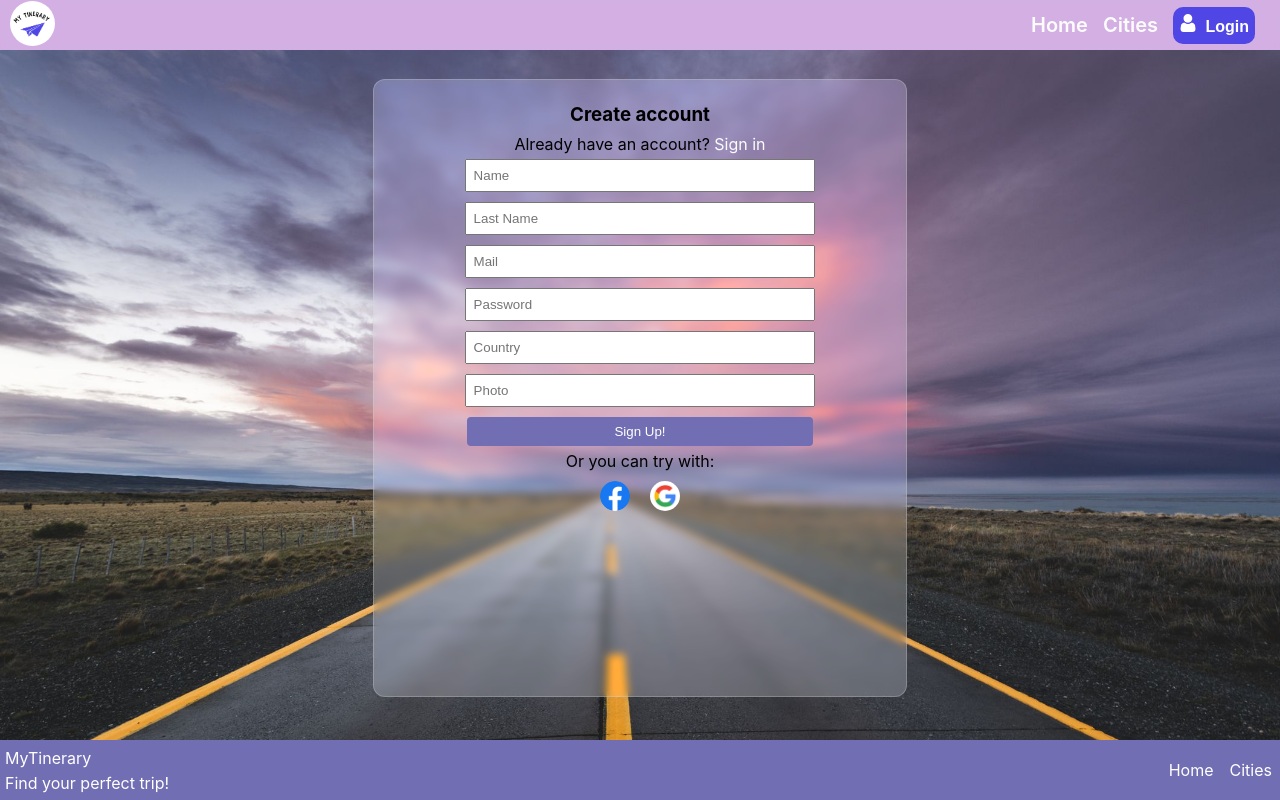
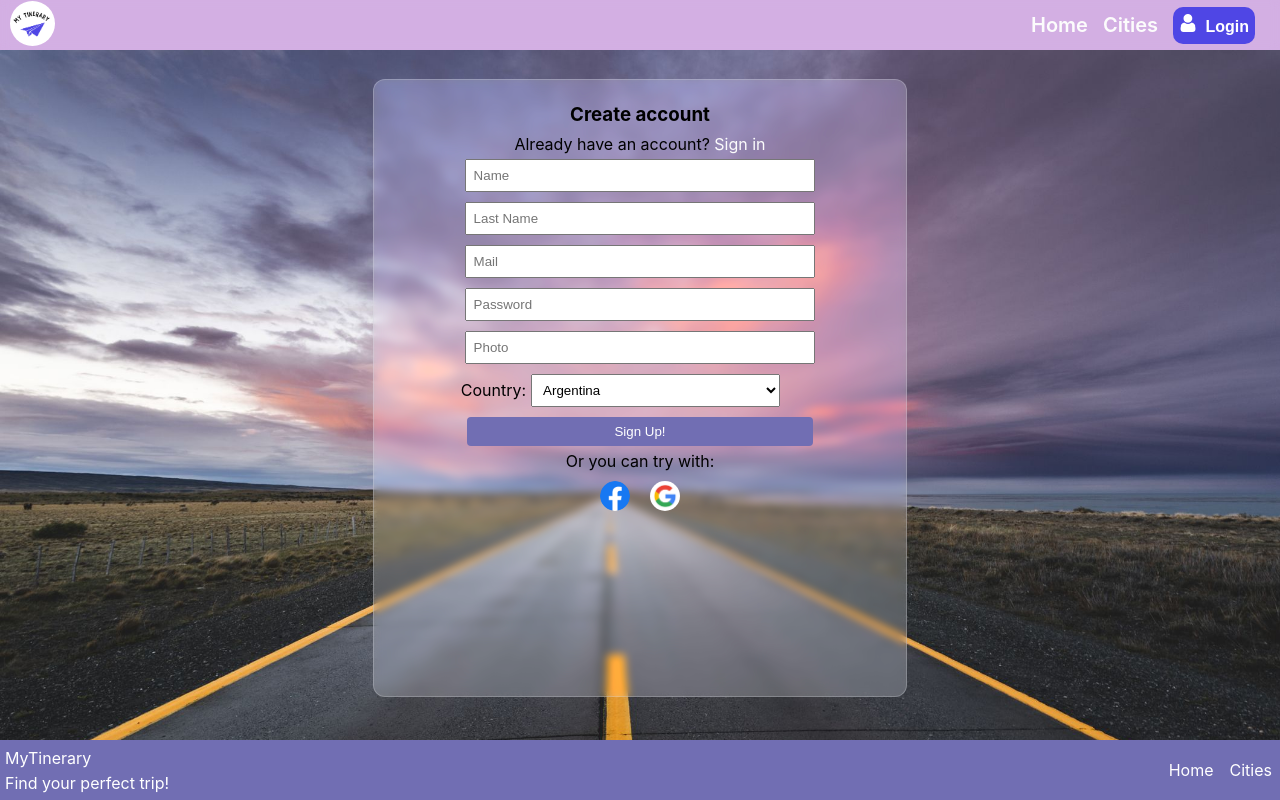
Before and after one commit to Bele208/mytinerary-nobili, a React (Vite) app: page /auth/signup in a window 1280 px wide. Built offline with nearby package versions, Linux system fonts and the light colour scheme.

Commit message:
Se agrega el select del signup y el ícono genérico (#11)

```diff
--- a/src/components/Navbar.jsx
+++ b/src/components/Navbar.jsx
@@ -40,7 +40,11 @@ export default function Navbar() {
             {user.mail ? (
                 <div className="profile-nav-responsive cont-profile-nav">
                     <Anchor to='#' className='img-user' onClick={() => setShowProfile(!showProfile)}>
-                        <img src={user.photo} alt="photo profile user" title={user.name} />
+                        {user.photo ? (
+                            <img src={user.photo} alt="photo profile user" title={user.name} />
+                         ) : (
+                            <img src="/user.png" alt="user" className="user-logo" />
+                        )}
                     </Anchor>
                     <div className={`show_profile${showProfile ? ' active' : ''}`}>
                         <Anchor to='/home' >Home</Anchor>
@@ -73,7 +77,11 @@ export default function Navbar() {
                     user.mail ? (
                         <div className="cont-profile-nav">
                             <Anchor to='#' className='img-user' onClick={() => setShowProfile(!showProfile)}>
-                                <img src={user.photo} alt="photo profile user" title={user.name} />
+                                {user.photo ? (
+                                    <img src={user.photo} alt="photo profile user" title={user.name} />
+                                ) : (
+                                    <img src="/user.png" alt="user" className="user-logo" />
+                                )}
                             </Anchor>
                             <div className={`show_profile${showProfile ? ' active' : ''}`}>
                                 <Anchor to='/profile'>Profile</Anchor>
--- a/src/index.css
+++ b/src/index.css
@@ -628,14 +628,19 @@ form a {
   margin-bottom: 45px;
   height: 80%;
 }
+.form-up span{
 
+  width:70%;
+  display: flex;
+  align-items: center;
+}
 form h3 {
   padding: 8px;
 }
 
 input[type="text"],
 input[type="button"],
-input[type="password"] {
+input[type="password"], select {
   margin: 5px;
   padding: 7px;
   width: 65%;
--- a/src/pages-1/SignUp.jsx
+++ b/src/pages-1/SignUp.jsx
@@ -6,7 +6,7 @@ import { Link as Anchor } from "react-router-dom"
 import Swal from 'sweetalert2';
 
 
-
+const countries = ["Argentina", "Bolivia", "Brazil", "Chile", "Colombia", "Costa Rica", "Cuba", "Dominican Republic", "Ecuador", "El Salvador", "Guatemala", "Honduras", "Mexico", "Nicaragua", "Panama", "Paraguay", "Peru", "Puerto Rico", "Uruguay", "Venezuela"];
 export default function SignUp() {
     const name =useRef()
     const lastName =useRef()
@@ -49,8 +49,14 @@ export default function SignUp() {
             <input ref={lastName} type="text" name="lastName" id="lastName" placeholder="Last Name" />
             <input ref={mail} type="text" name="mail" id="mail" placeholder="Mail" />
             <input ref={password} type="password" name="password" id="password" placeholder="Password" />
-            <input ref={country} type="text" name="country" id="country" placeholder="Country" />
             <input ref={photo} type="text" name="photo" id="photo" placeholder="Photo" />
+            <span>Country:
+                <select ref={country} id="country" name="country">
+                {countries.map((countryName) => (
+                  <option key={countryName} value={countryName}>{countryName}</option>))}
+                </select>
+            </span>
+
             <input type="button" value="Sign Up!" onClick={handleSignUP}/>
         < Logos />
         </form>
```
